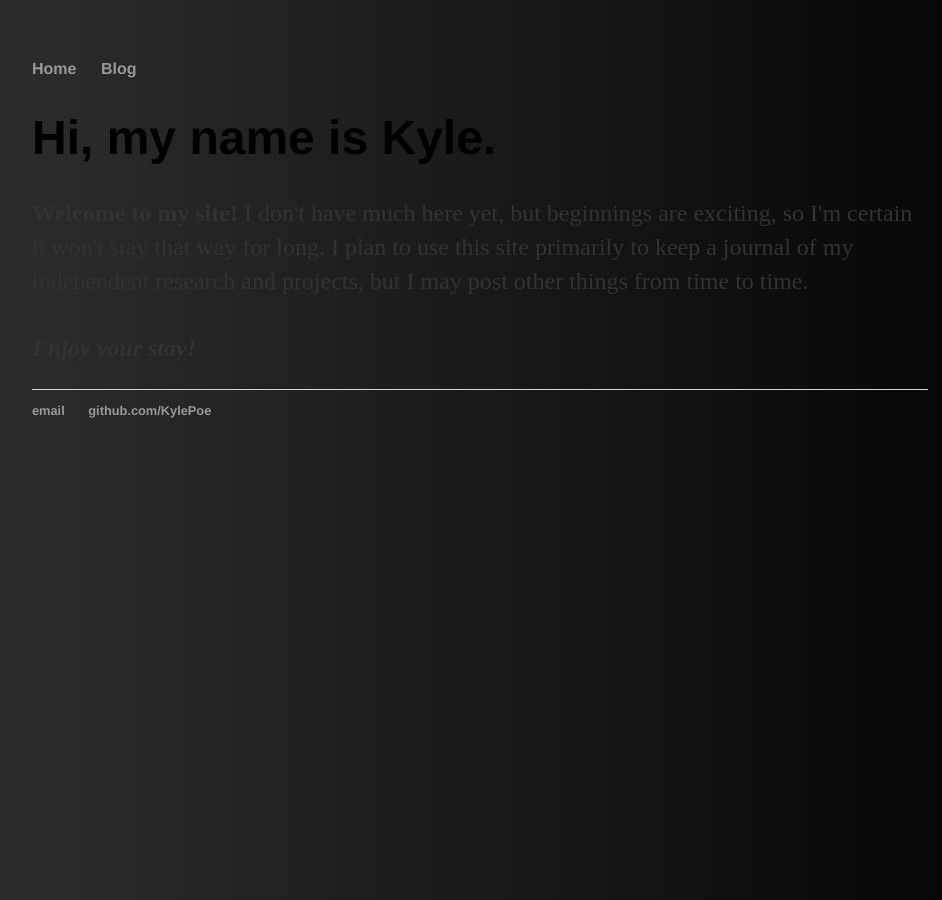
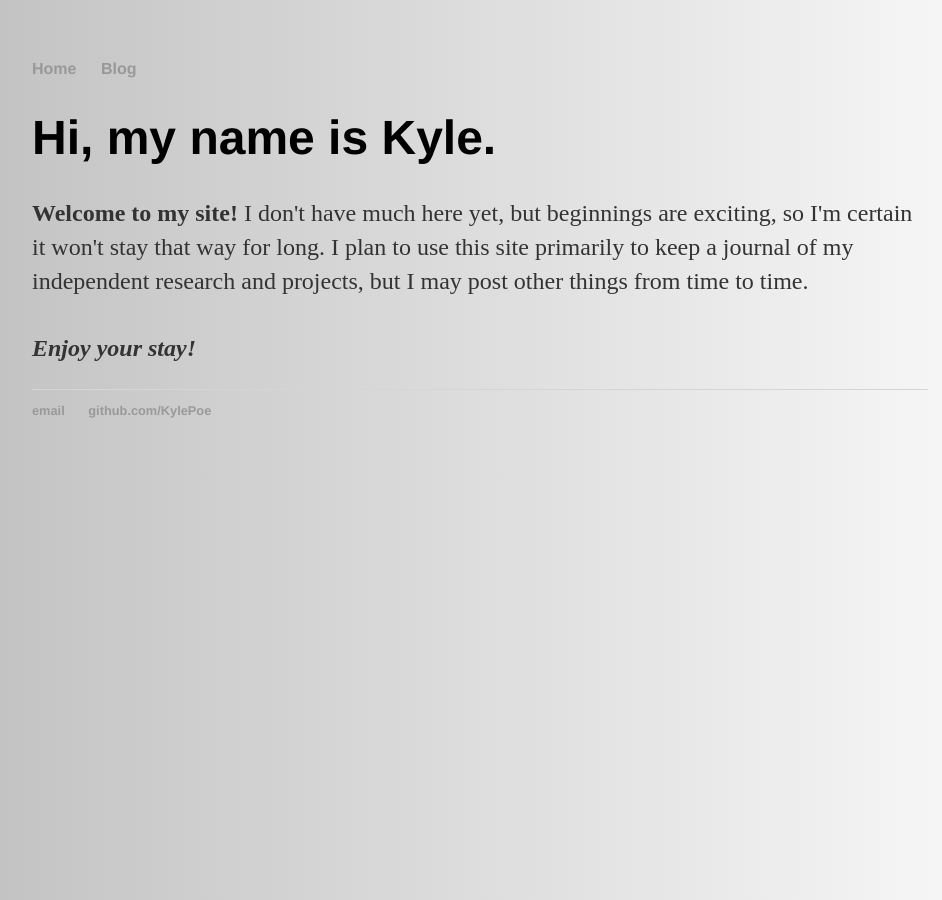
Before and after one commit to KylePoe/kylepoe.info, a Jekyll site: the page built from index.html, in a window 1280 px wide. Shown: the whole page, without its empty margins (160-1102 px from the left). Built offline with Jekyll 4.4.1, drawn with Linux system fonts in a browser that asks for light colours.

Commit message:
Update main.css

```diff
--- a/css/main.css
+++ b/css/main.css
@@ -1,7 +1,7 @@
 body {
     margin: 60px auto;
     width: 70%;
-    background: linear-gradient(-90deg,#000000, #333333);
+    background: linear-gradient(-90deg,#FFFFFF, #BBBBBB);
 }
 nav ul, footer ul {
     font-family:'Helvetica', 'Arial', 'Sans-Serif';
```
